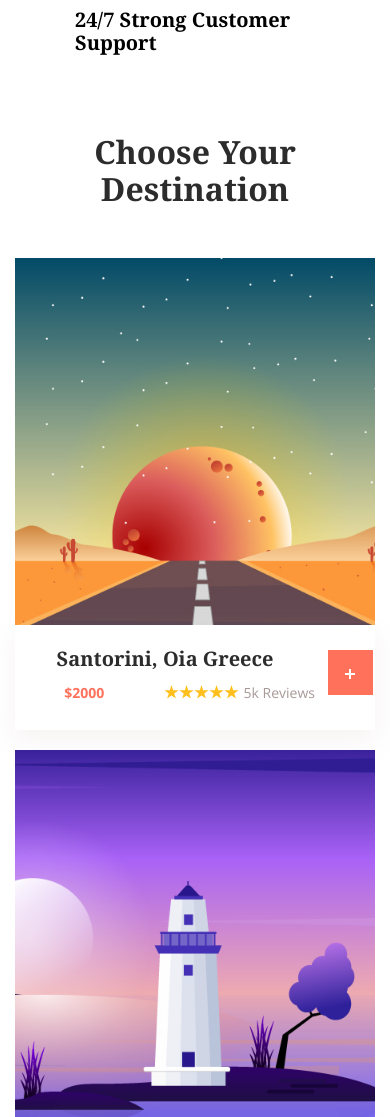
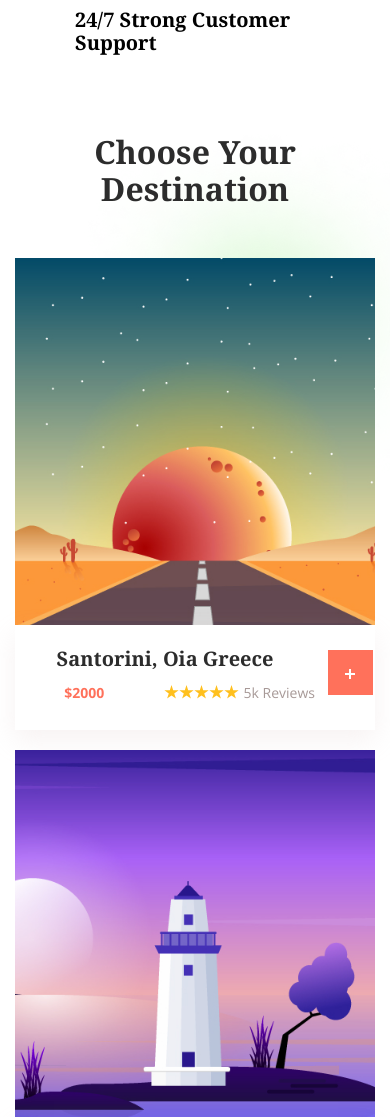
Before and after one commit to Takerumi/travelSite, a website: page source/index.html in a window 390 px wide. Shown: the part 4660-5777 px from the top of the page. Drawn offline with nearby package versions, Linux system fonts and the light colour scheme; files that its build step writes are made by us from their sources; files whose address does not match are found by name.

Commit message:
Set backgrond, figures set visually hidden on mobile layout

```diff
--- a/source/sass/blocks/_destinations.scss
+++ b/source/sass/blocks/_destinations.scss
@@ -1,5 +1,9 @@
 .destinations {
   margin-bottom: 80px;
+  background-image: url('../img/backgrounds/green-ellipse@1x.png');
+  background-size: contain;
+  background-repeat: no-repeat;
+  background-position: top -15px right -65px;
   &__container {
     @extend .container;
     position: relative;
@@ -11,9 +15,11 @@
   }
 
   &__triangle {
+    visibility: hidden;
   }
 
   &__quater-circle {
+    visibility: hidden;
   }
 
   &__wrapper {
```
